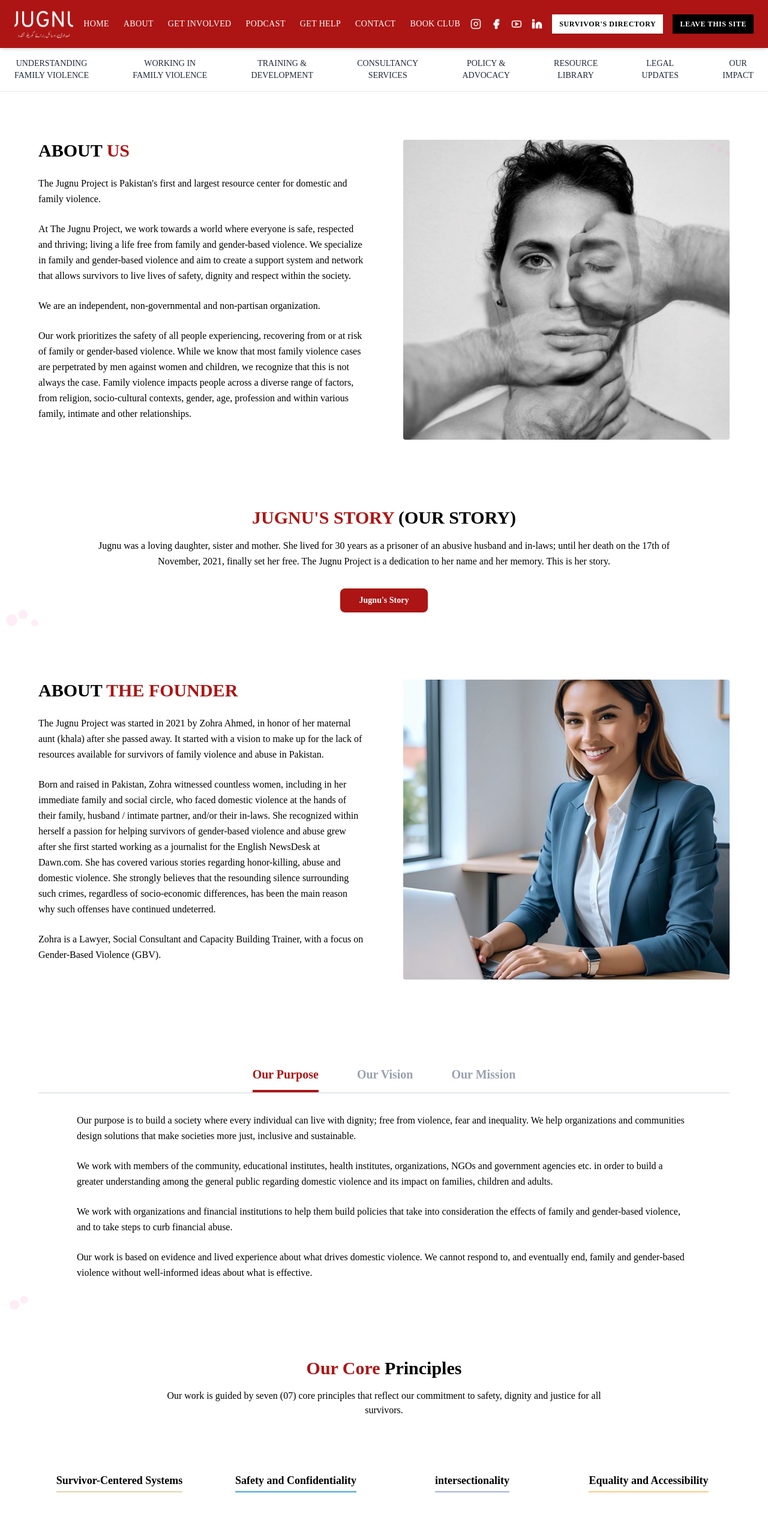
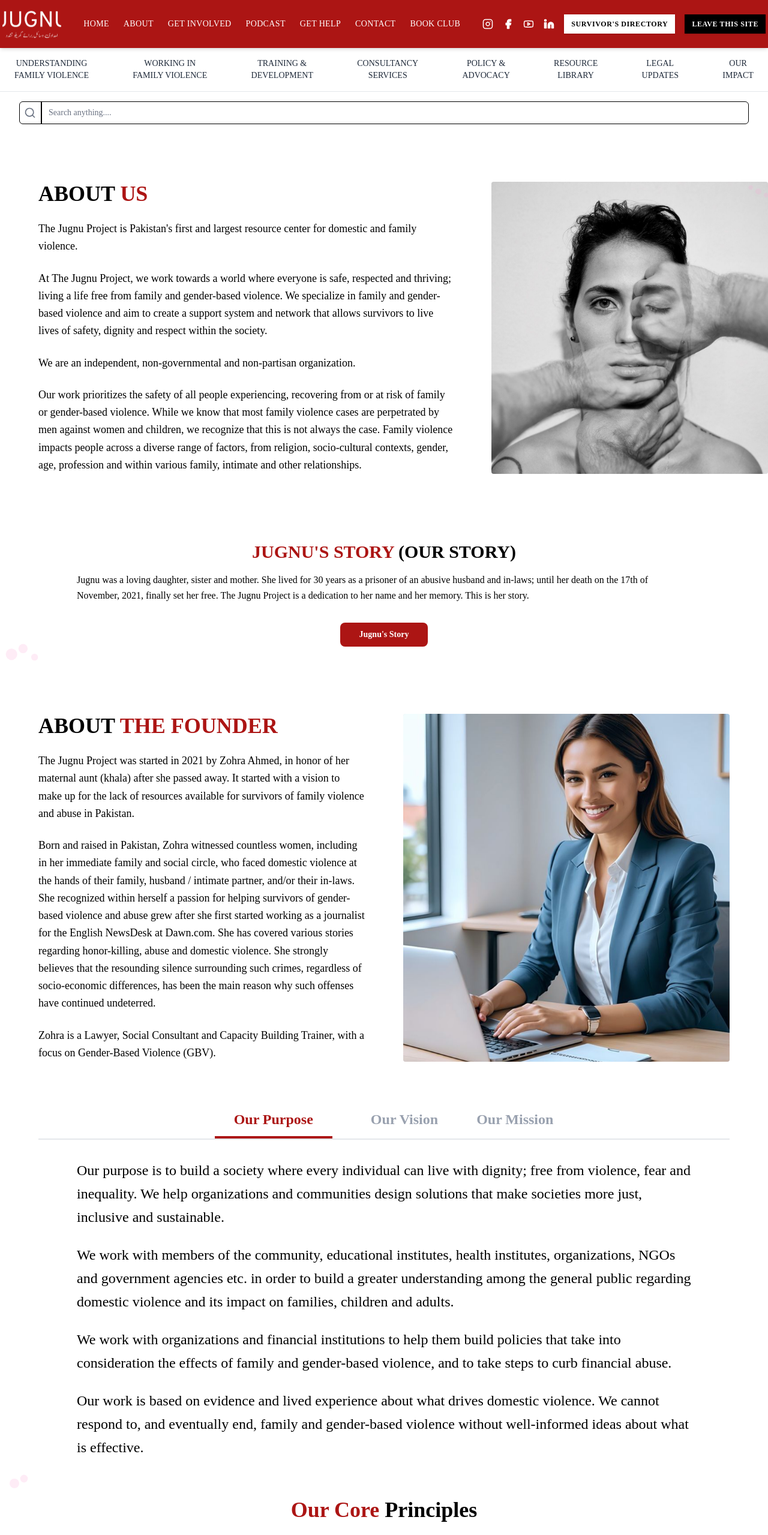
Before and after one commit to Muddasirr/jugnu, a Next.js app: page /about in a window 1280 px wide. Shown: the top 2559 px of the page at 60% size. Built offline with nearby package versions, Linux system fonts and the light colour scheme.

Commit message:
made changes

```diff
--- a/src/components/AboutUsPage.tsx
+++ b/src/components/AboutUsPage.tsx
@@ -54,33 +54,33 @@ export default function AboutUsPage() {
         <div className="bg-white">
             {/* About Us Section */}
             <section className="max-w-7xl mx-auto px-6 md:px-16 py-12 md:py-20">
-                <div className="grid md:grid-cols-2 gap-8 md:gap-16 items-start">
+<div className="grid md:grid-cols-[60%_40%] gap-8 md:gap-16 items-start">
                     {/* Left Content */}
                     <div className="space-y-6">
-                        <h2 className="text-2xl md:text-3xl font-bold text-black mb-6">
+                        <h2 className="text-3xl md:text-4xl font-bold text-black mb-6">
                             ABOUT <span className="text-[#AC1514]">US</span>
                         </h2>
 
-                        <p className="text-sm md:text-base text-black leading-relaxed">
+                        <p className="text-lg md:text-lg text-black leading-relaxed">
                             The Jugnu Project is Pakistan's first and largest resource center for domestic and family violence.
                         </p>
 
-                        <p className="text-sm md:text-base text-black leading-relaxed">
+                        <p className="text-lg md:text-lg text-black leading-relaxed">
                             At The Jugnu Project, we work towards a world where everyone is safe, respected and thriving; living a life free from family and gender-based violence. We specialize in family and gender-based violence and aim to create a support system and network that allows survivors to live lives of safety, dignity and respect within the society.
                         </p>
 
-                        <p className="text-sm md:text-base text-black leading-relaxed">
+                        <p className="text-lg md:text-lg text-black leading-relaxed">
                             We are an independent, non-governmental and non-partisan organization.
                         </p>
 
-                        <p className="text-sm md:text-base text-black leading-relaxed">
+                        <p className="text-lg md:text-lg text-black leading-relaxed">
                             Our work prioritizes the safety of all people experiencing, recovering from or at risk of family or gender-based violence. While we know that most family violence cases are perpetrated by men against women and children, we recognize that this is not always the case. Family violence impacts people across a diverse range of factors, from religion, socio-cultural contexts, gender, age, profession and within various family, intimate and other relationships.
                         </p>
                     </div>
 
                     {/* Right Image */}
-                    <div className="relative">
-                        <div className="relative h-[400px] md:h-[500px] bg-gray-200 rounded-sm overflow-hidden">
+                    <div className="relative h-full ">
+                        <div className="relative h-full min-h-[400px] bg-gray-200 rounded-sm overflow-hidden">
                             <Image
                                 src="/intro.jpg"
                                 alt="About Us"
@@ -108,7 +108,7 @@ export default function AboutUsPage() {
                             JUGNU'S STORY <span className="text-black">(OUR STORY)</span>
                         </h2>
 
-                        <p className="text-sm md:text-base text-black max-w-5xl mx-auto leading-relaxed">
+                        <p className=" text-left text-sm md:text-base text-black max-w-5xl mx-auto leading-relaxed">
                             Jugnu was a loving daughter, sister and mother. She lived for 30 years as a prisoner of an abusive husband and in-laws; until her death on the 17th of November, 2021, finally set her free. The Jugnu Project is a dedication to her name and her memory. This is her story.
                         </p>
 
@@ -139,43 +139,45 @@ export default function AboutUsPage() {
                 <div className="grid md:grid-cols-2 gap-8 md:gap-16 items-start">
                     {/* Left Content */}
                     <div className="space-y-6">
-                        <h2 className="text-2xl md:text-3xl font-bold text-black mb-6">
+                        <h2 className="text-2xl md:text-4xl font-bold text-black mb-6">
                             ABOUT <span className="text-[#AC1514]">THE FOUNDER</span>
                         </h2>
 
-                        <p className="text-sm md:text-base text-black leading-relaxed">
+                        <p className="text-lg md:text-lg text-black leading-relaxed">
                             The Jugnu Project was started in 2021 by Zohra Ahmed, in honor of her maternal aunt (khala) after she passed away. It started with a vision to make up for the lack of resources available for survivors of family violence and abuse in Pakistan.
                         </p>
 
-                        <p className="text-sm md:text-base text-black leading-relaxed">
+                        <p className="text-lg md:text-lg text-black leading-relaxed">
                             Born and raised in Pakistan, Zohra witnessed countless women, including in her immediate family and social circle, who faced domestic violence at the hands of their family, husband / intimate partner, and/or their in-laws. She recognized within herself a passion for helping survivors of gender-based violence and abuse grew after she first started working as a journalist for the English NewsDesk at Dawn.com. She has covered various stories regarding honor-killing, abuse and domestic violence. She strongly believes that the resounding silence surrounding such crimes, regardless of socio-economic differences, has been the main reason why such offenses have continued undeterred.
                         </p>
 
-                        <p className="text-sm md:text-base text-black leading-relaxed">
+                        <p className="text-lg md:text-lg text-black leading-relaxed">
                             Zohra is a Lawyer, Social Consultant and Capacity Building Trainer, with a focus on Gender-Based Violence (GBV).
                         </p>
                     </div>
 
                     {/* Right Image */}
-                    <div className="relative h-[400px] md:h-[500px] bg-gray-200 rounded-sm overflow-hidden">
+                    <div className="relative h-full ">
+                        <div className="relative h-full min-h-[400px] bg-gray-200 rounded-sm overflow-hidden">
                         <Image
                             src="/about4.png"
                             alt="Founder"
                             fill
                             className="object-cover"
                         />
+                        </div>
                     </div>
                 </div>
             </section>
 
             {/* Our Purpose/Vision/Mission Section */}
-            <section className="bg-white py-12 md:py-16">
+            <section className="bg-white ">
                 <div className="max-w-7xl mx-auto px-6 md:px-16">
                     {/* Tab Headers */}
                     <div className="flex justify-center gap-8 md:gap-16 mb-8 border-b-2 border-gray-200">
                         <button
                             onClick={() => setActiveTab("purpose")}
-                            className={`font-bold text-lg md:text-xl pb-3 border-b-4 transition-colors ${activeTab === "purpose"
+                            className={`font-bold text-lg md:text-2xl pb-3 px-8 border-b-4 transition-colors ${activeTab === "purpose"
                                 ? "text-[#AC1514] border-[#AC1514]"
                                 : "text-gray-400 border-transparent hover:text-gray-600"
                                 }`}
@@ -184,7 +186,7 @@ export default function AboutUsPage() {
                         </button>
                         <button
                             onClick={() => setActiveTab("vision")}
-                            className={`font-bold text-lg md:text-xl pb-3 border-b-4 transition-colors ${activeTab === "vision"
+                            className={`font-bold text-lg md:text-2xl pb-3 border-b-4 transition-colors ${activeTab === "vision"
                                 ? "text-[#AC1514] border-[#AC1514]"
                                 : "text-gray-400 border-transparent hover:text-gray-600"
                                 }`}
@@ -193,7 +195,7 @@ export default function AboutUsPage() {
                         </button>
                         <button
                             onClick={() => setActiveTab("mission")}
-                            className={`font-bold text-lg md:text-xl pb-3 border-b-4 transition-colors ${activeTab === "mission"
+                            className={`font-bold text-lg md:text-2xl pb-3 border-b-4 transition-colors ${activeTab === "mission"
                                 ? "text-[#AC1514] border-[#AC1514]"
                                 : "text-gray-400 border-transparent hover:text-gray-600"
                                 }`}
@@ -203,7 +205,7 @@ export default function AboutUsPage() {
                     </div>
 
                     {/* Content */}
-                    <div className="max-w-5xl mx-auto space-y-6 text-sm md:text-base text-black leading-relaxed">
+                    <div className="max-w-5xl mx-auto  text-lg md:text-2xl text-black leading-relaxed">
                         {activeTab === "purpose" && (
                             <div className="space-y-6 animate-in fade-in duration-500">
                                 <p>
@@ -289,10 +291,10 @@ export default function AboutUsPage() {
             <section className="bg-white py-12 md:py-16">
                 <div className="max-w-7xl mx-auto px-6 md:px-16">
                     <div className="text-center mb-8">
-                        <h2 className="text-2xl md:text-3xl font-bold mb-4">
+                        <h2 className="text-2xl md:text-4xl font-bold mb-4">
                             <span className="text-[#AC1514]">Our Core</span> <span className="text-black">Principles</span>
                         </h2>
-                        <p className="text-sm md:text-base text-black max-w-3xl mx-auto">
+                        <p className="text-sm md:text-2xl text-black max-w-3xl mx-auto">
                             Our work is guided by seven (07) core principles that reflect our commitment to safety, dignity and justice for all survivors.
                         </p>
                     </div>
--- a/src/components/Footer.tsx
+++ b/src/components/Footer.tsx
@@ -34,7 +34,7 @@ const Footer = () => {
           <input
             type="email"
             placeholder="Enter your email address"
-            className="bg-[hsl(var(--footer-input))] text-gray-900 border-none rounded-full px-6 h-12 flex-1 focus:outline-none focus:ring-2 focus:ring-white/50"
+            className="bg-[hsl(var(--footer-input))]  border-none rounded-full px-6 h-12 flex-1 focus:outline-none focus:ring-2 focus:ring-white/50"
           />
           <button className="bg-[hsl(var(--footer-input))] text-[hsl(var(--footer-red))] hover:bg-white/90 rounded-full px-8 h-12 font-semibold transition-colors cursor-pointer">
             Subscribe
--- /dev/null
+++ b/src/components/GlobalSearchBar.tsx
@@ -0,0 +1,35 @@
+"use client";
+
+import React, { useState } from "react";
+import { Search } from "lucide-react";
+
+const GlobalSearchBar = () => {
+    const [query, setQuery] = useState("");
+
+    const handleSearch = (e: React.FormEvent) => {
+        e.preventDefault();
+        console.log("Searching for:", query);
+        // Implement search logic here
+    };
+
+    return (
+        <div className="bg-white  py-4">
+            <div className=" px-8">
+                <form onSubmit={handleSearch} className="relative w-full">
+                    <div className="absolute inset-y-0 left-0 pl-2 pr-2 border-r-2 border-black flex items-center justify-center pointer-events-none">
+                        <Search className="h-5 w-5 text-gray-500" />
+                    </div>
+                    <input
+                        type="text"
+                        className="block w-full pl-12  py-2 border border-black rounded-md leading-5 bg-white placeholder-gray-500 text-black  sm:text-sm"
+                        placeholder="Search anything...."
+                        value={query}
+                        onChange={(e) => setQuery(e.target.value)}
+                    />
+                </form>
+            </div>
+        </div>
+    );
+};
+
+export default GlobalSearchBar;
--- a/src/components/Header.tsx
+++ b/src/components/Header.tsx
@@ -9,7 +9,7 @@ const Header: React.FC = () => {
 
   return (
     <header className="bg-[#AC1514] text-white sticky top-0 z-50 shadow-md">
-      <div className="container mx-auto flex items-center justify-between px-4 xl:px-6 py-4">
+      <div className="container flex items-center justify-between px-1  py-4">
         {/* Logo */}
         <Link href="/" className="flex-shrink-0 z-50">
           <img src="/logojugnu.svg" alt="Jugnu Logo" className="h-12 w-auto" />
--- a/src/components/LayoutWrapper.tsx
+++ b/src/components/LayoutWrapper.tsx
@@ -4,6 +4,7 @@ import { usePathname } from "next/navigation";
 import Header from "@/components/Header";
 import MenuBar from "@/components/MenuBar";
 import Footer from "@/components/Footer";
+import GlobalSearchBar from "@/components/GlobalSearchBar";
 
 export default function LayoutWrapper({
     children,
@@ -17,6 +18,7 @@ export default function LayoutWrapper({
         <>
             {!isHomePage && <Header />}
             {!isHomePage && <MenuBar />}
+            {!isHomePage && <GlobalSearchBar />}
             {children}
             {!isHomePage && <Footer />}
         </>
--- a/src/components/MenuBar.tsx
+++ b/src/components/MenuBar.tsx
@@ -16,7 +16,7 @@ const MenuBar = () => {
 
   return (
     <nav className="bg-white shadow-sm border-b border-gray-200">
-      <div className="max-w-7xl mx-auto px-4">
+      <div className=" mx-auto px-4">
         <ul className="flex flex-wrap justify-between text-sm font-medium text-gray-800 py-4 space-x-4">
           {menuItems.map((item, index) => (
             <li key={index} className="px-2 text-center whitespace-normal">
```
Also changed, not shown: src/app/getinvolved/page.tsx (+19 -19 lines), src/components/GetHelp.tsx (+5 -6 lines).
